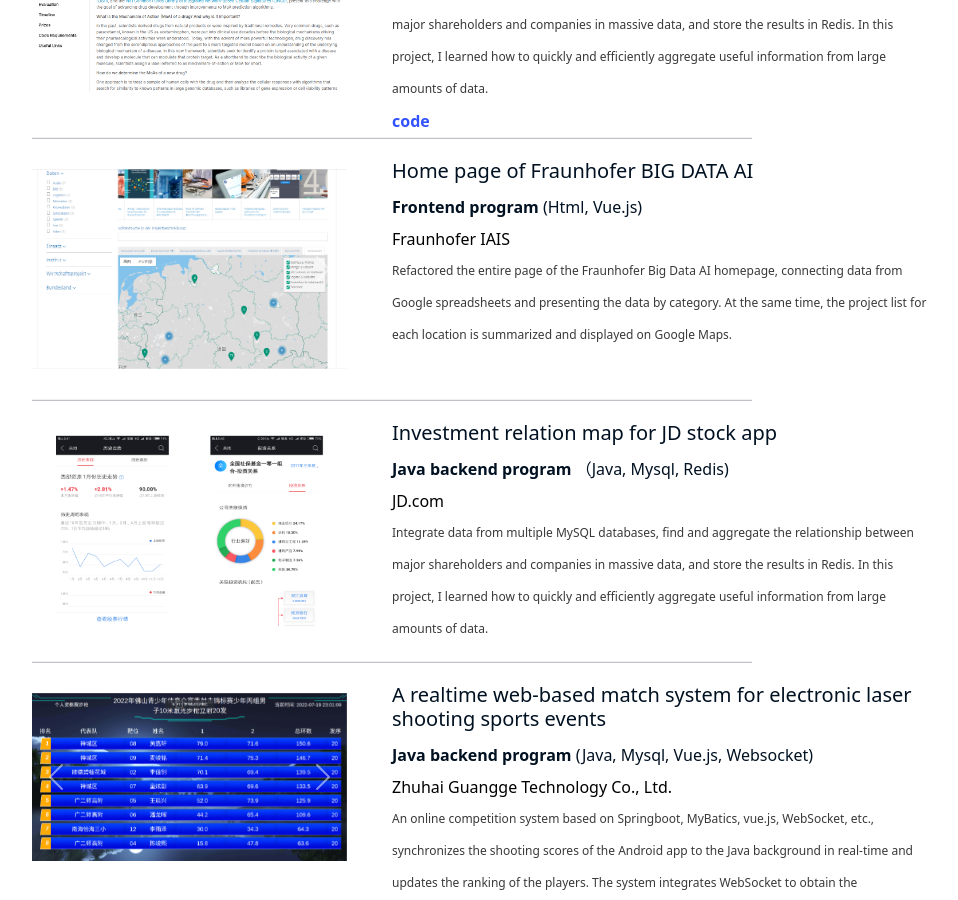
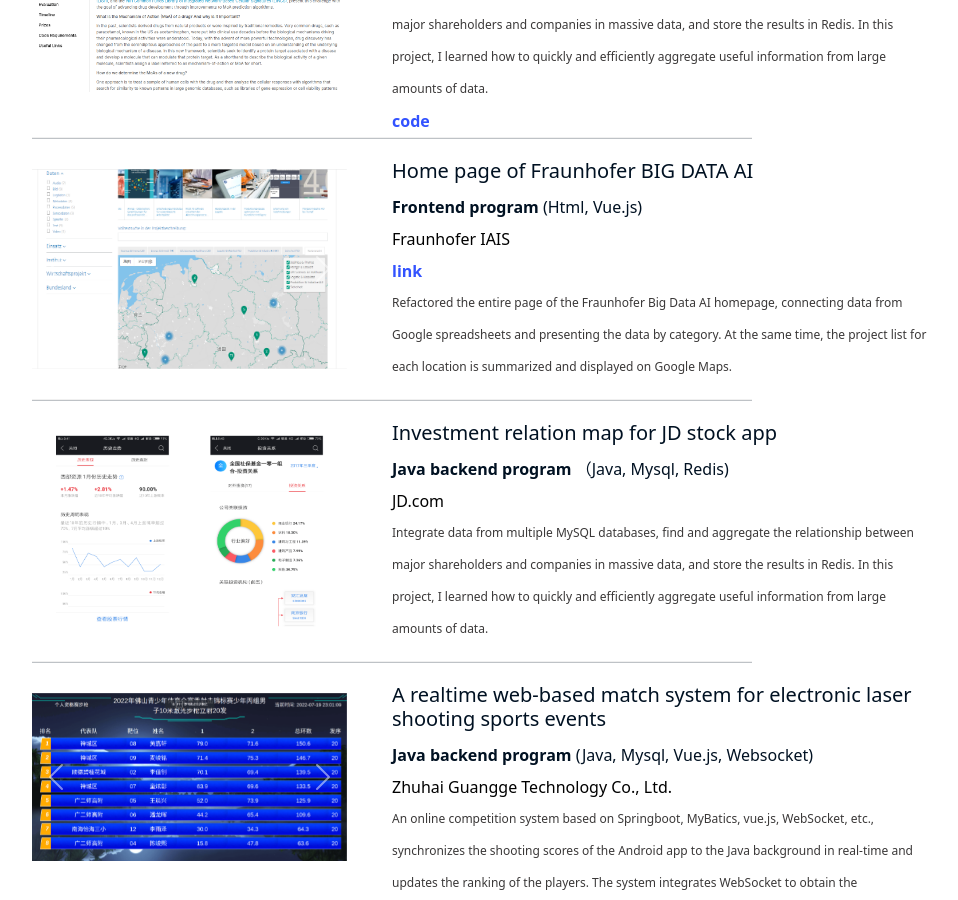
Before and after one commit to weixians/weixians.github.io, a Jekyll site: the page built from about_me.html, in a window 1280 px wide and 900 px high, scrolled down 1868 px. Shown: the whole window, without its empty margins (158-1116 px from the left). Built offline with Jekyll 4.4.1, drawn with Linux system fonts in a browser that asks for light colours.

Commit message:
change content

```diff
--- a/about_me.html
+++ b/about_me.html
@@ -213,6 +213,9 @@ subtitle:
             <h5 style="text-align: left">Home page of Fraunhofer BIG DATA AI</h5>
             <p><b>Frontend program</b> (Html, Vue.js)</p>
             <p class="company">Fraunhofer IAIS</p>
+            <p>
+                <span><a href="https://www.bigdata-ai.fraunhofer.de/s/projektliste/index.html" target="_blank">link</a></span>
+            </p>
             <p class="description">Refactored the entire page of the Fraunhofer Big Data AI homepage, connecting data from Google spreadsheets and
                 presenting the data by category. At the same time, the project list for each location is summarized and displayed on Google Maps.
             </p>
```
